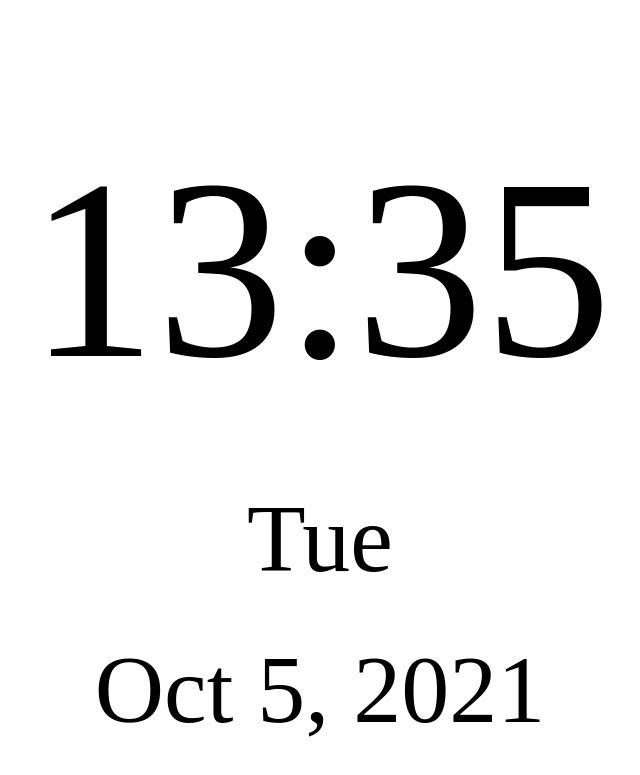
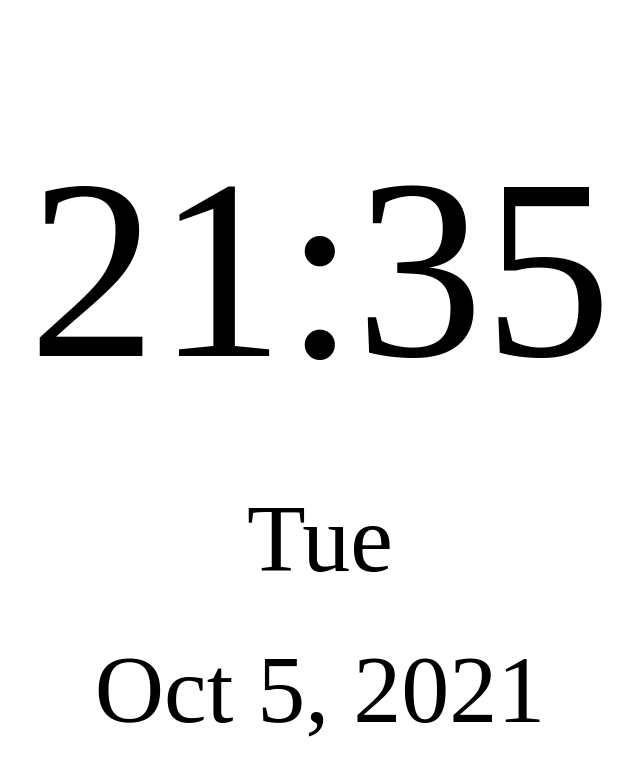
Before and after one commit to ianzhang366/kindle, a plain HTML site: page docs/index.html in a window 1280 px wide. Shown: the part 5-780 px from the top of the page, without its empty margins (328-968 px from the left). Drawn offline with Linux system fonts and the light colour scheme.

Commit message:
fxi
Signed-off-by: Ian Zhang <izhang@redhat.com>

```diff
--- a/docs/index.html
+++ b/docs/index.html
@@ -69,6 +69,7 @@
 
         <script>
           function update() {
+          	// it seems kindle support the same version of js as safari... so be mindful when using JS function
     		var date = new Date()
             // request a weekday along with a long date
 
@@ -77,8 +78,8 @@
 
             var weekdayOpt = { weekday: 'short' };
 
-            //var utc8DiffMinutes = date.getTimezoneOffset() + 480
-        	//date.setMinutes(date.getMinutes() + utc8DiffMinutes)
+            var utc8DiffMinutes = date.getTimezoneOffset() + 480
+        	date.setMinutes(date.getMinutes() + utc8DiffMinutes)
 
             var timeString = date.getHours() + ':' + ('0' + date.getMinutes()).slice(-2)
             var dataString = date.toLocaleDateString('en-US', dateOpt)
```
